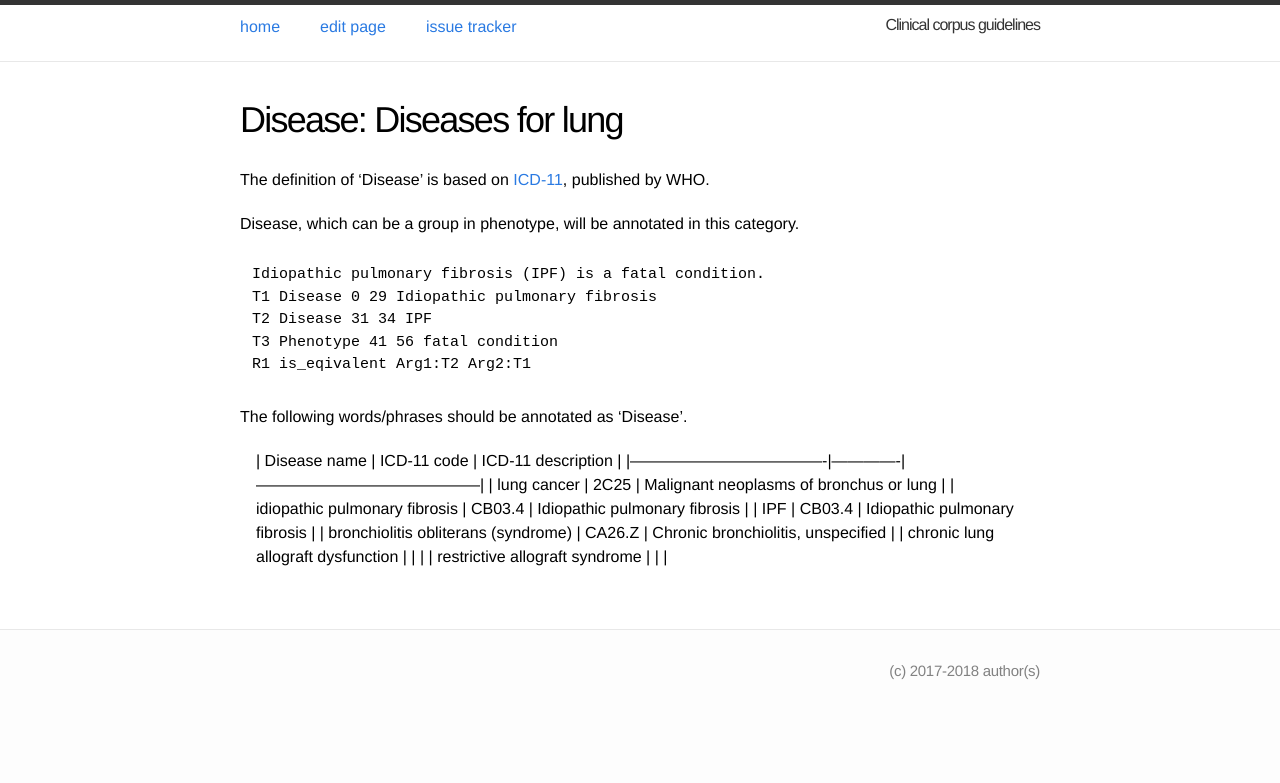
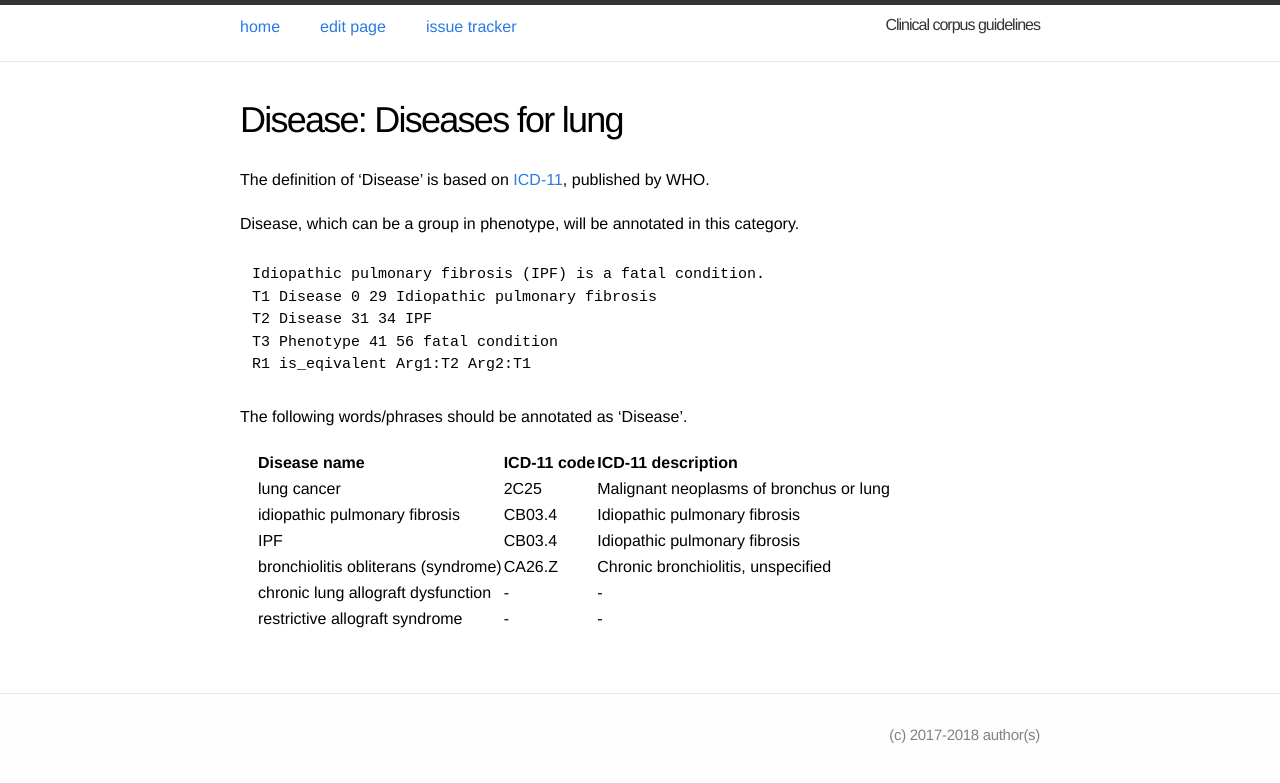
Before and after one commit to ezcatdb/clinicalcorpus-guidelines, a Jekyll site: the page built from _entity/Disease.md, in a window 1280 px wide. Shown: the top 783 px of the page. Built offline with Jekyll 4.4.1, drawn with Linux system fonts in a browser that asks for light colours.

Commit message:
Add files via upload

```diff
--- a/_entity/Disease.md
+++ b/_entity/Disease.md
@@ -20,14 +20,16 @@ R1 is_eqivalent Arg1:T2 Arg2:T1
 The following words/phrases should be annotated as 'Disease'.
 
 <div style="margin:1em" markdown="1">
-| Disease name                        | ICD-11 code | ICD-11 description                       |
+
+| Disease name | ICD-11 code | ICD-11 description |
 |-------------------------------------|-------------|------------------------------------------|
-| lung cancer		              | 2C25        | Malignant neoplasms of bronchus or lung  |
-| idiopathic pulmonary fibrosis       | CB03.4      | Idiopathic pulmonary fibrosis            |
-| IPF                                 | CB03.4      | Idiopathic pulmonary fibrosis            |
-| bronchiolitis obliterans (syndrome) | CA26.Z      | Chronic bronchiolitis, unspecified       |
-| chronic lung allograft dysfunction  |             |                                          |
-| restrictive allograft syndrome      |             |                                          |
+| lung cancer | 2C25 | Malignant neoplasms of bronchus or lung |
+| idiopathic pulmonary fibrosis | CB03.4 | Idiopathic pulmonary fibrosis |
+| IPF | CB03.4 | Idiopathic pulmonary fibrosis |
+| bronchiolitis obliterans (syndrome) | CA26.Z | Chronic bronchiolitis, unspecified |
+| chronic lung allograft dysfunction | -  | - |
+| restrictive allograft syndrome | -  | - |
+
 </div>
 
 
```
